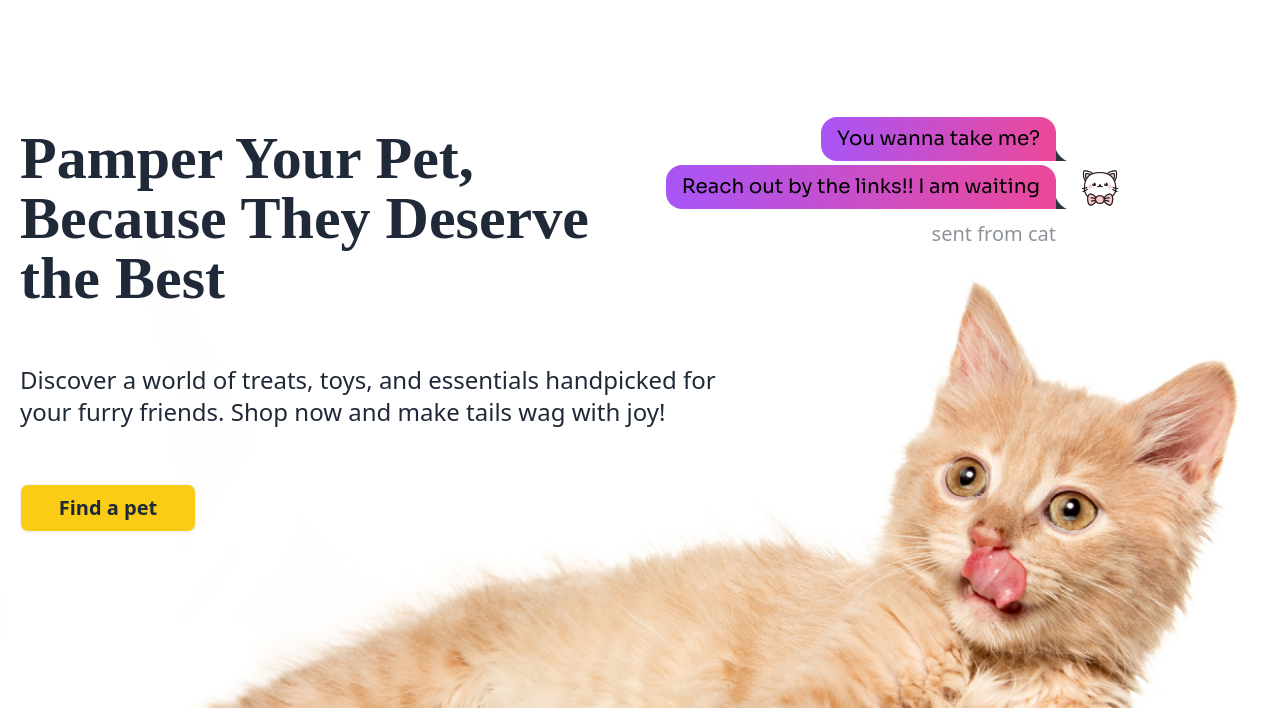
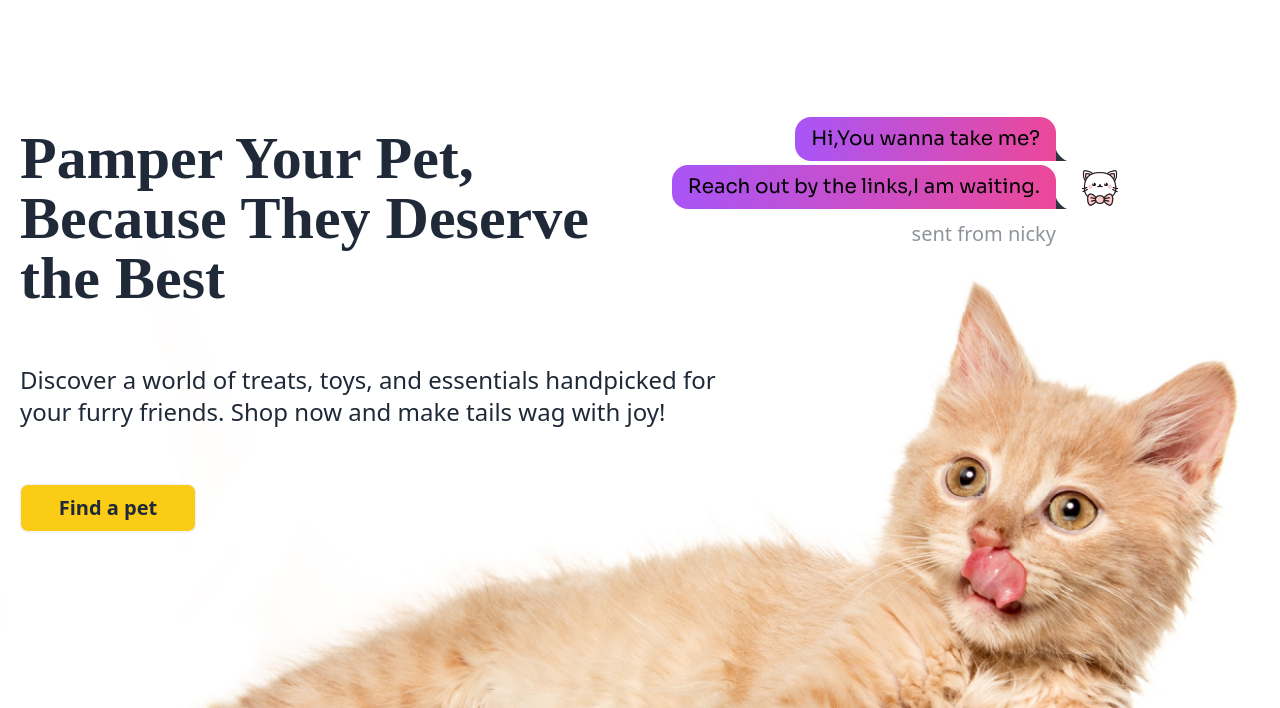
Before and after one commit to fazleshifat/pets-home, a plain HTML site: page index.html in a window 1280 px wide. Shown: the part 92-800 px from the top of the page. Drawn offline with nearby package versions, Linux system fonts and the light colour scheme; a web font is replaced by a local one.

```diff
--- a/index.html
+++ b/index.html
@@ -105,15 +105,15 @@
 
 
                 <h1
-                    class="chat-bubble  text-xs lg:text-xl text-center -mb-4 animate-bounce text-black bg-gradient-to-r from-purple-500 to-pink-500 font-secondary"> You wanna
+                    class="chat-bubble  text-xs lg:text-xl text-center -mb-4 animate-bounce text-black bg-gradient-to-r from-purple-500 to-pink-500 font-secondary">Hi,You wanna
                     take me?</h1>
                 <h1
                     class="chat-bubble text-xs lg:text-xl text-center animate-bounce text-black bg-gradient-to-r from-purple-500 to-pink-500 font-secondary">
                     Reach
-                    out by the links!! I am waiting </h1>
+                    out by the links,I am waiting.</h1>
 
                 <img src="assets/cat-chat.png" alt="cat" class="w-8 lg:w-16">
-                <div class="chat-footer opacity-50 text-xl">sent from cat</div>
+                <div class="chat-footer opacity-50 text-xl">sent from nicky</div>
 
             </div>
 
@@ -131,13 +131,13 @@
                       </div>
                     </div>
                     <h1
-                    class="py-2 px-2 rounded-tr-xl rounded-br-xl rounded-tl-xl  text-xs mb-1 animate-bounce text-black bg-gradient-to-r from-purple-500 to-pink-500 font-secondary"> You wanna
+                    class="py-2 px-2 rounded-tr-xl rounded-br-xl rounded-tl-xl  text-xs mb-1 animate-bounce text-black bg-gradient-to-r from-purple-500 to-pink-500 font-secondary">Hi,You wanna
                     take me?</h1>
                 <h1
                     class="py-2 px-2 rounded-tr-xl rounded-br-xl rounded-tl-xl text-xs animate-bounce text-black bg-gradient-to-r from-purple-500 to-pink-500 font-secondary">
                     Reach
-                    out by the links!! I am waiting </h1>
-                    <div class="chat-footer opacity-50 text-xs">sent from cat</div>
+                    out by the links,I am waiting.</h1>
+                    <div class="chat-footer opacity-50 text-xs">sent from nicky</div>
                   </div>
 
             </div>
```
